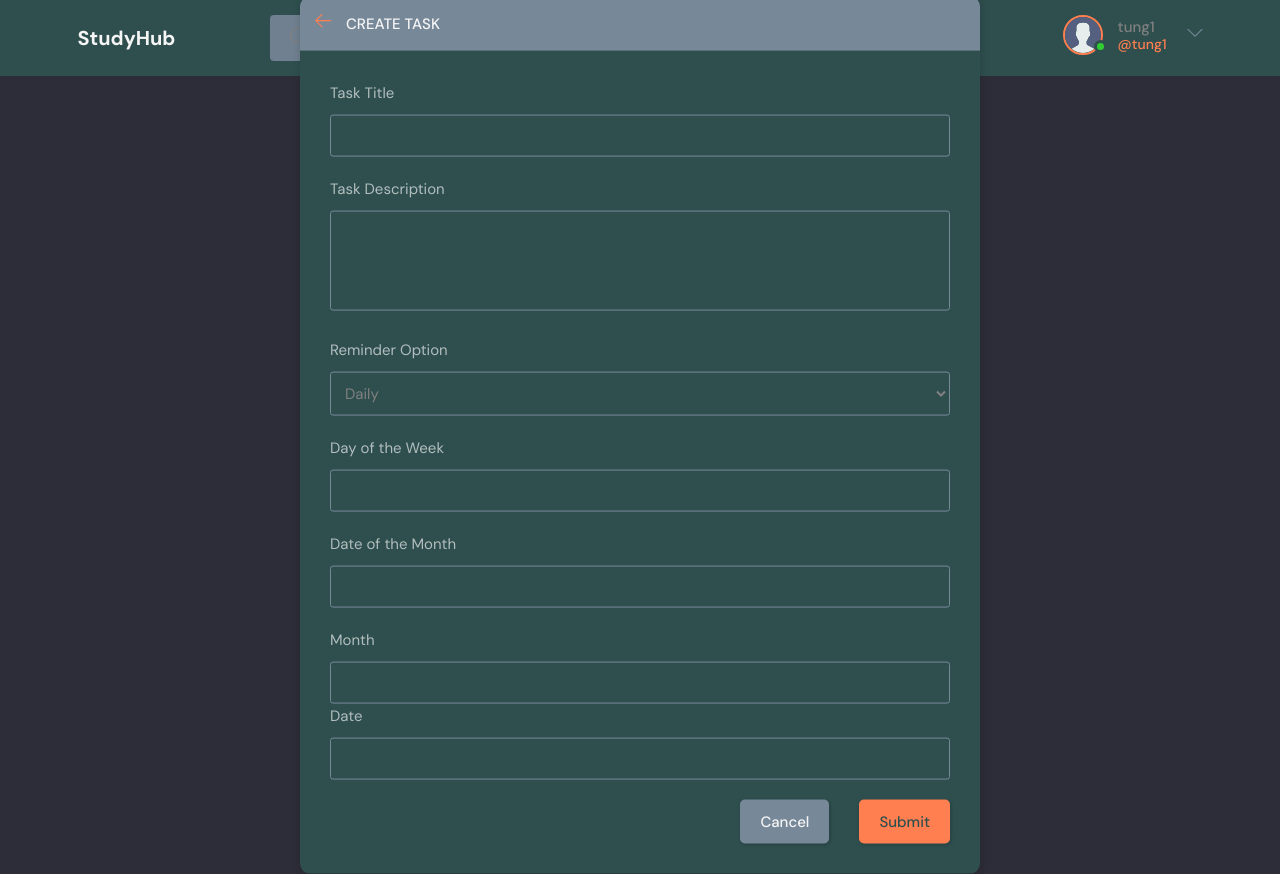
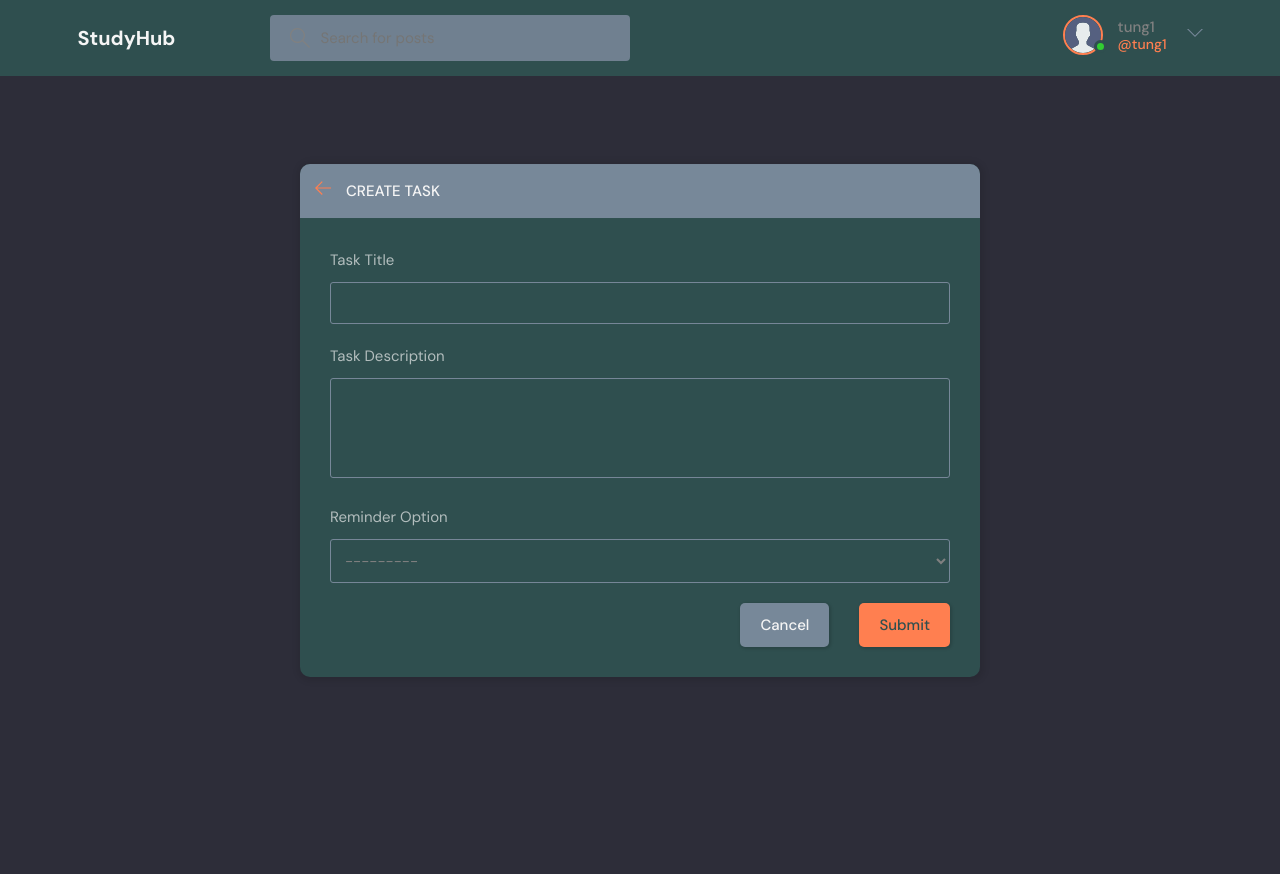
Before and after one commit to TomNgo03/Group_Study, a Django app: page /task/create/ in a window 1280 px wide. After the commit the page ends 677 px from the top, so only its background shows below. Run offline with Django 3.2, Linux system fonts and the light colour scheme; a user stored in the database is signed in.

Commit message:
Update Task form

```diff
--- a/study_project/forms.py
+++ b/study_project/forms.py
@@ -21,6 +21,4 @@ class UserForm(ModelForm):
 class TaskForm(ModelForm):
     class Meta:
         model = Task
-        # fields = ['title', 'description']
-        fields = '__all__'
-        exclude = ['created']
+        fields = ['title', 'description', 'reminder_option', 'reminder_day', 'reminder_date', 'reminder_month']
--- a/study_project/templates/study_project/task_create.html
+++ b/study_project/templates/study_project/task_create.html
@@ -6,12 +6,10 @@
     <div class="layout__box">
       <div class="layout__boxHeader">
         <div class="layout__boxTitle">
-          <a href="{{request.META.HTTP_REFERER}}">
+          <a href="{{ request.META.HTTP_REFERER }}">
             <svg version="1.1" xmlns="http://www.w3.org/2000/svg" width="32" height="32" viewBox="0 0 32 32">
               <title>arrow-left</title>
-              <path
-                d="M13.723 2.286l-13.723 13.714 13.719 13.714 1.616-1.611-10.96-10.96h27.625v-2.286h-27.625l10.965-10.965-1.616-1.607z">
-              </path>
+              <path d="M13.723 2.286l-13.723 13.714 13.719 13.714 1.616-1.611-10.96-10.96h27.625v-2.286h-27.625l10.965-10.965-1.616-1.607z"></path>
             </svg>
           </a>
           <h3>Create Task</h3>
@@ -22,45 +20,48 @@
           {% csrf_token %}
 
           <div class="form__group">
-            <label for="room_name">Task Title</label>
-            {{form.title}}
+            <label for="task_title">Task Title</label>
+            {{ form.title }}
           </div>
 
           <div class="form__group">
-            <label for="room_description">Task Description</label>
-            {{form.description}}
+            <label for="task_description">Task Description</label>
+            {{ form.description }}
           </div>
 
           <div class="form__group">
-            <label for="reminder_option">Reminder Option</label>
-            <select name="reminder_option" id="reminder_option">
-              <option value="daily">Daily</option>
-              <option value="weekly">Weekly</option>
-              <option value="monthly">Monthly</option>
-              <option value="yearly">Yearly</option>
-            </select>
+            <label for="task_reminder_option">Reminder Option</label>
+            {{ form.reminder_option }}
           </div>
 
-          <div id="weekly-form" class="form__group form__group--hidden">
-            <label for="reminder_day">Day of the Week</label>
-            <input type="text" name="reminder_day" id="reminder_day">
+          {% if form.instance and form.instance.reminder_option == 'weekly' %}
+          <div class="form__group">
+            <label for="task_reminder_day">Day of the Week</label>
+            {{ form.reminder_day }}
+          </div>
+          {% endif %}
+
+          {% if form.instance and form.instance.reminder_option == 'monthly' %}
+          <div class="form__group">
+            <label for="task_reminder_date">Date of the Month</label>
+            {{ form.reminder_date }}
+          </div>
+          {% endif %}
+
+          {% if form.instance and form.instance.reminder_option == 'yearly' %}
+          <div class="form__group">
+            <label for="task_reminder_month">Month</label>
+            {{ form.reminder_month }}
           </div>
 
-          <div id="monthly-form" class="form__group form__group--hidden">
-            <label for="reminder_date">Date of the Month</label>
-            <input type="number" name="reminder_date" id="reminder_date">
+          <div class="form__group">
+            <label for="task_reminder_date">Date</label>
+            {{ form.reminder_date }}
           </div>
-
-          <div id="yearly-form" class="form__group form__group--hidden">
-            <label for="reminder_month">Month</label>
-            <input type="text" name="reminder_month" id="reminder_month">
-
-            <label for="reminder_date">Date</label>
-            <input type="number" name="reminder_date" id="reminder_date">
-          </div>
+          {% endif %}
 
           <div class="form__action">
-            <a class="btn btn--dark" href="{{request.META.HTTP_REFERER}}">Cancel</a>
+            <a class="btn btn--dark" href="{{ request.META.HTTP_REFERER }}">Cancel</a>
             <button class="btn btn--main" type="submit">Submit</button>
           </div>
         </form>
--- a/study_project/views.py
+++ b/study_project/views.py
@@ -225,7 +225,6 @@ def taskDetail(request, pk):
 
 @login_required(login_url='login')
 def createTask(request):
-    form = TaskForm()
     if request.method == 'POST':
         form = TaskForm(request.POST)
         if form.is_valid():
@@ -234,7 +233,7 @@ def createTask(request):
             task.save()
             return redirect('task_list')
     else:
-        task = TaskForm()
+        form = TaskForm()
     return render(request, 'study_project/task_create.html', {'form': form})
 
 @login_required(login_url='login')
```
Also changed, not shown: db.sqlite3.
